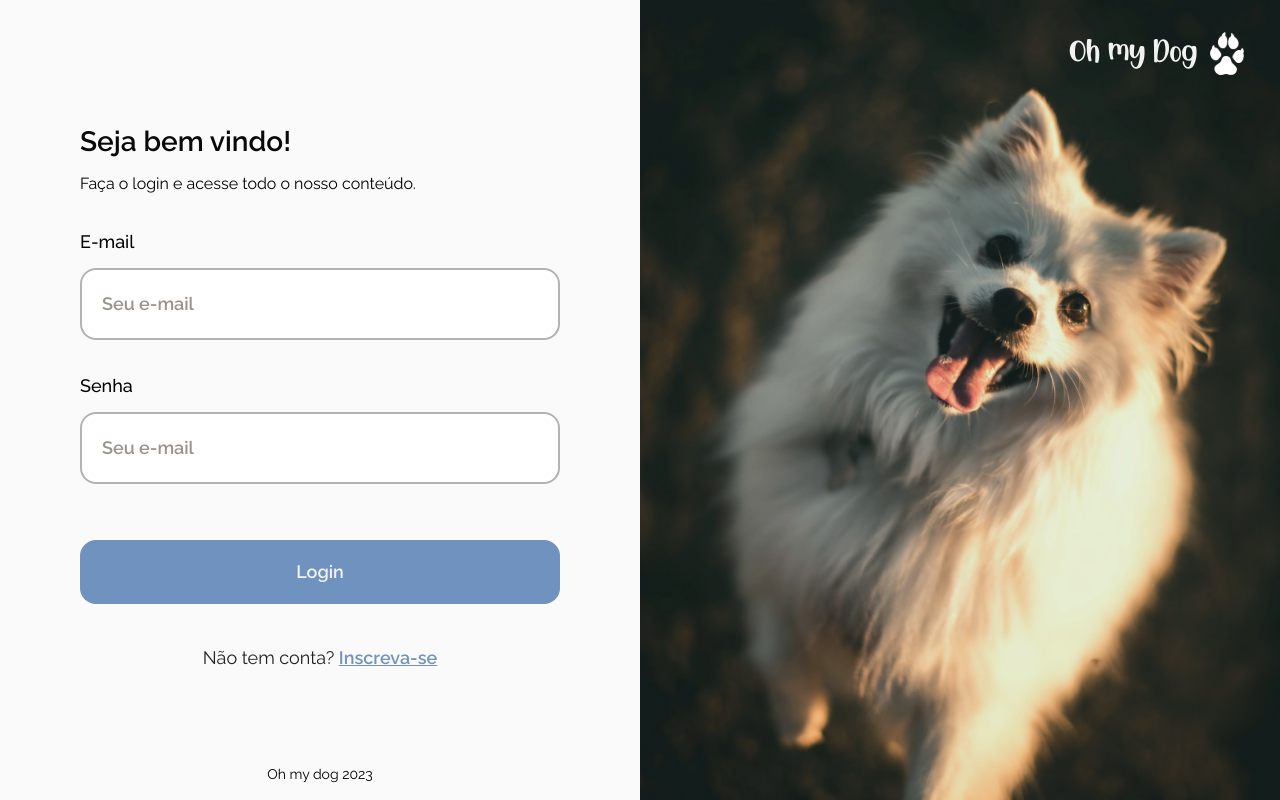
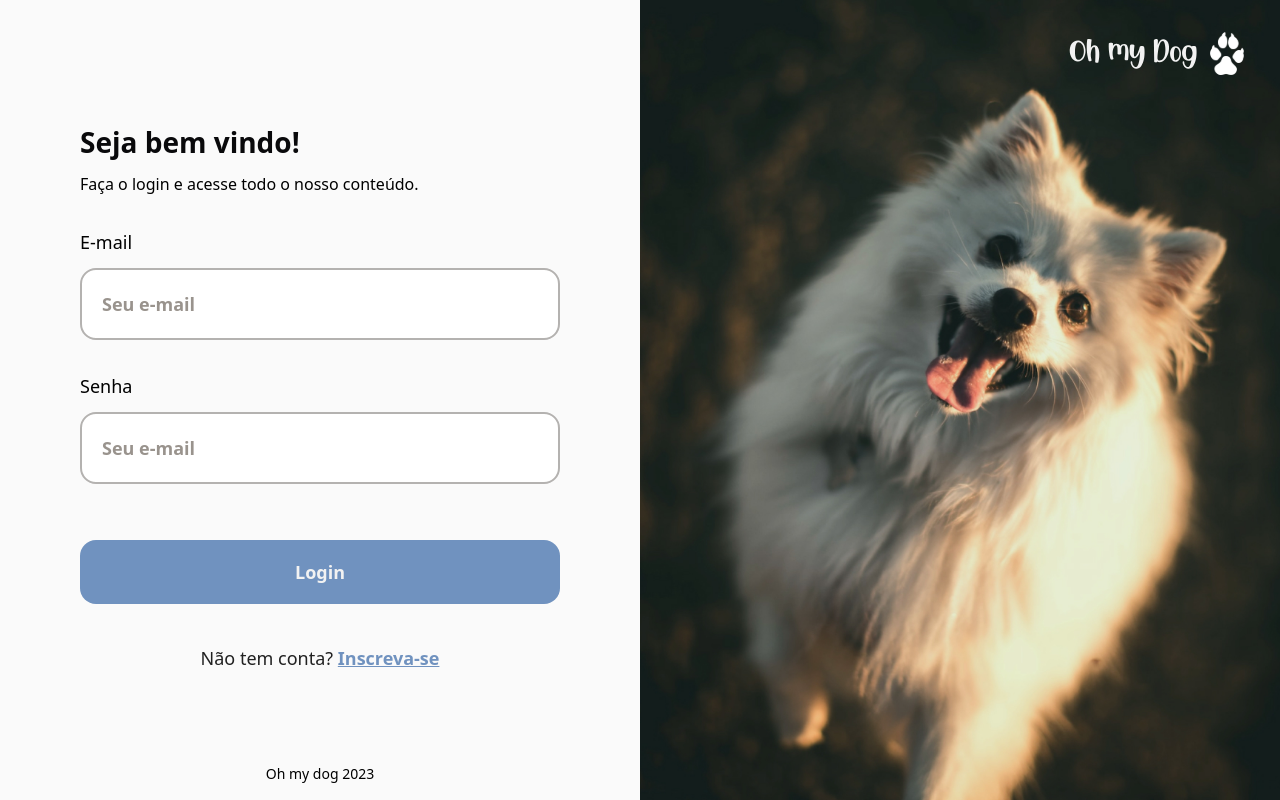
Before and after one commit to LFeli/FATEC-ES3_GroupNotFound_2023_2, a React (Vite) app: page / in a window 1280 px wide. Built offline with nearby package versions, Linux system fonts and the light colour scheme.

Commit message:
lib: replace raleway font for default font tailwind

```diff
--- a/src/styles/global.css
+++ b/src/styles/global.css
@@ -1,4 +1,4 @@
-@import url('https://fonts.googleapis.com/css2?family=Raleway:wght@400;500;600&display=swap');
+@import url('https://fonts.googleapis.com/css2?family=Poppins:wght@400;500;600&display=swap');
 
 @tailwind base;
 @tailwind components;
--- a/tailwind.config.js
+++ b/tailwind.config.js
@@ -3,8 +3,11 @@
   content: ["./src/**/*.tsx"],
   theme: {
     extend: {
-      fontFamily:{
-        'raleway':['Raleway', 'sans-serif'],
+      // fontFamily:{
+      //   'poppins':['Poppins', 'sans-serif'],
+      // },
+      boxShadow:{
+        'input': '0 0 0 8px rgba(201, 214, 231, 1);'
       },
     },
   },
```
